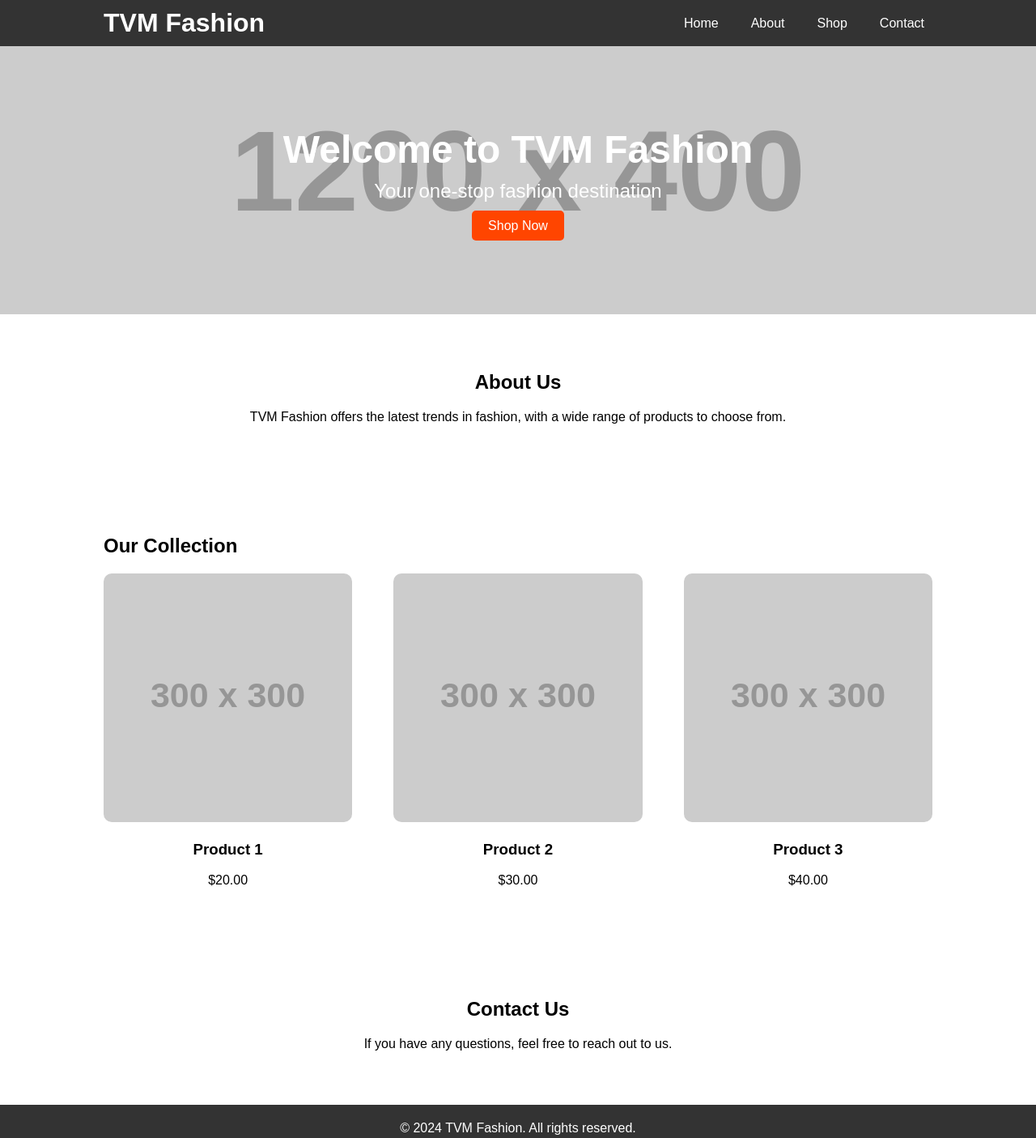
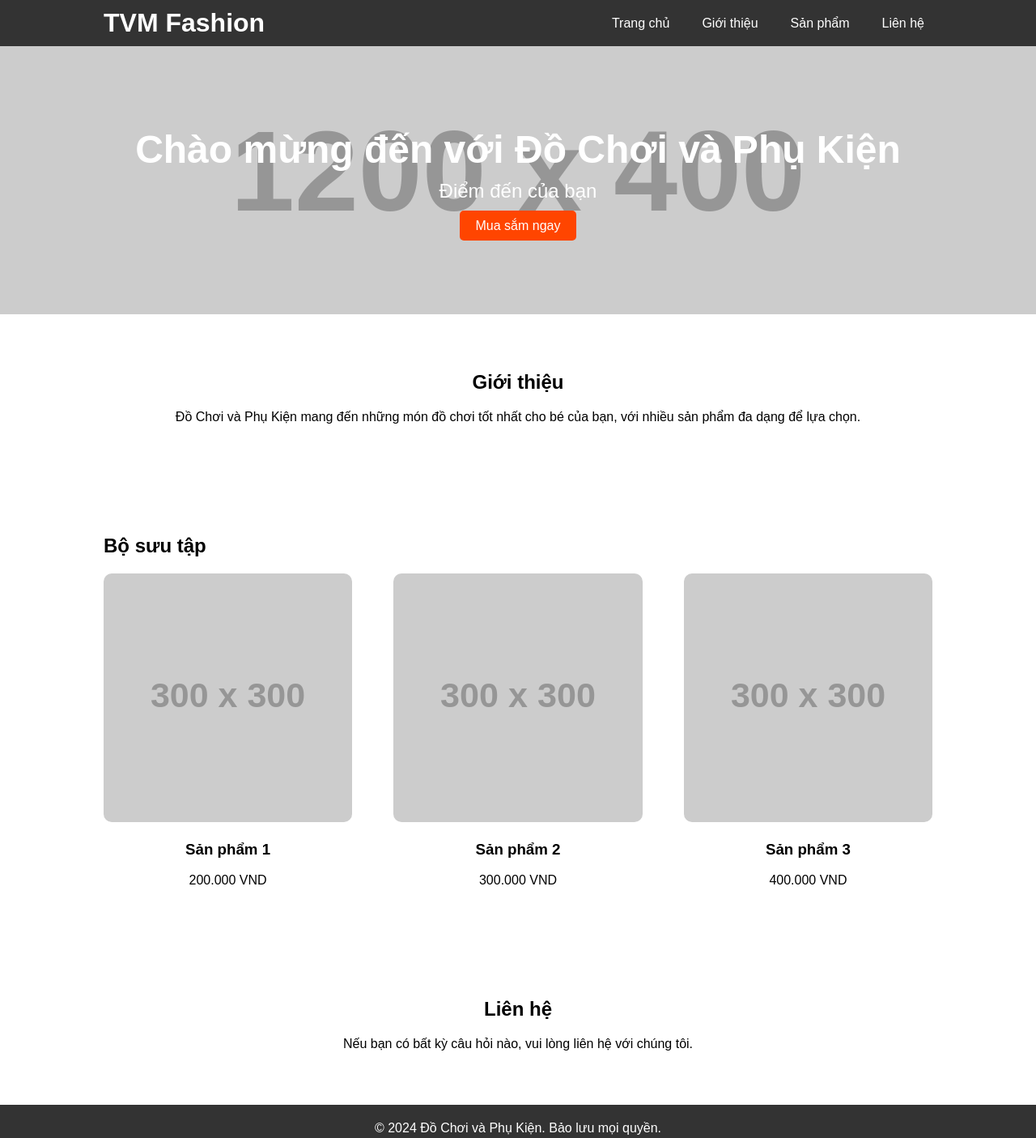
Before and after one commit to lynashopvt/github.io, a plain HTML site: page index.html in a window 1280 px wide. Shown: the whole page at 81% size. Drawn offline with Linux system fonts and the light colour scheme; placeholder pictures from the web are drawn by us.

Commit message:
Update index.html

```diff
--- a/index.html
+++ b/index.html
@@ -1,5 +1,5 @@
 <!DOCTYPE html>
-<html lang="en">
+<html lang="vi">
 <head>
     <meta charset="UTF-8">
     <meta name="viewport" content="width=device-width, initial-scale=1.0">
@@ -15,10 +15,10 @@
             </div>
             <nav>
                 <ul>
-                    <li><a href="#home">Home</a></li>
-                    <li><a href="#about">About</a></li>
-                    <li><a href="#shop">Shop</a></li>
-                    <li><a href="#contact">Contact</a></li>
+                    <li><a href="#home">Trang chủ</a></li>
+                    <li><a href="#about">Giới thiệu</a></li>
+                    <li><a href="#shop">Sản phẩm</a></li>
+                    <li><a href="#contact">Liên hệ</a></li>
                 </ul>
             </nav>
         </div>
@@ -26,37 +26,37 @@
 
     <section id="home" class="hero">
         <div class="container">
-            <h2>Welcome to TVM Fashion</h2>
-            <p>Your one-stop fashion destination</p>
-            <a href="#shop" class="btn">Shop Now</a>
+            <h2>Chào mừng đến với Đồ Chơi và Phụ Kiện</h2>
+            <p>Điểm đến của bạn</p>
+            <a href="#shop" class="btn">Mua sắm ngay</a>
         </div>
     </section>
 
     <section id="about" class="about">
         <div class="container">
-            <h2>About Us</h2>
-            <p>TVM Fashion offers the latest trends in fashion, with a wide range of products to choose from.</p>
+            <h2>Giới thiệu</h2>
+            <p>Đồ Chơi và Phụ Kiện mang đến những món đồ chơi tốt nhất cho bé của bạn, với nhiều sản phẩm đa dạng để lựa chọn.</p>
         </div>
     </section>
 
     <section id="shop" class="shop">
         <div class="container">
-            <h2>Our Collection</h2>
+            <h2>Bộ sưu tập</h2>
             <div class="products">
                 <div class="product">
-                    <img src="https://via.placeholder.com/300" alt="Product 1">
-                    <h3>Product 1</h3>
-                    <p>$20.00</p>
+                    <img src="https://via.placeholder.com/300" alt="Sản phẩm 1">
+                    <h3>Sản phẩm 1</h3>
+                    <p>200.000 VND</p>
                 </div>
                 <div class="product">
-                    <img src="https://via.placeholder.com/300" alt="Product 2">
-                    <h3>Product 2</h3>
-                    <p>$30.00</p>
+                    <img src="https://via.placeholder.com/300" alt="Sản phẩm 2">
+                    <h3>Sản phẩm 2</h3>
+                    <p>300.000 VND</p>
                 </div>
                 <div class="product">
-                    <img src="https://via.placeholder.com/300" alt="Product 3">
-                    <h3>Product 3</h3>
-                    <p>$40.00</p>
+                    <img src="https://via.placeholder.com/300" alt="Sản phẩm 3">
+                    <h3>Sản phẩm 3</h3>
+                    <p>400.000 VND</p>
                 </div>
             </div>
         </div>
@@ -64,14 +64,14 @@
 
     <section id="contact" class="contact">
         <div class="container">
-            <h2>Contact Us</h2>
-            <p>If you have any questions, feel free to reach out to us.</p>
+            <h2>Liên hệ</h2>
+            <p>Nếu bạn có bất kỳ câu hỏi nào, vui lòng liên hệ với chúng tôi.</p>
         </div>
     </section>
 
     <footer>
         <div class="container">
-            <p>&copy; 2024 TVM Fashion. All rights reserved.</p>
+            <p>&copy; 2024 Đồ Chơi và Phụ Kiện. Bảo lưu mọi quyền.</p>
         </div>
     </footer>
 </body>
```
